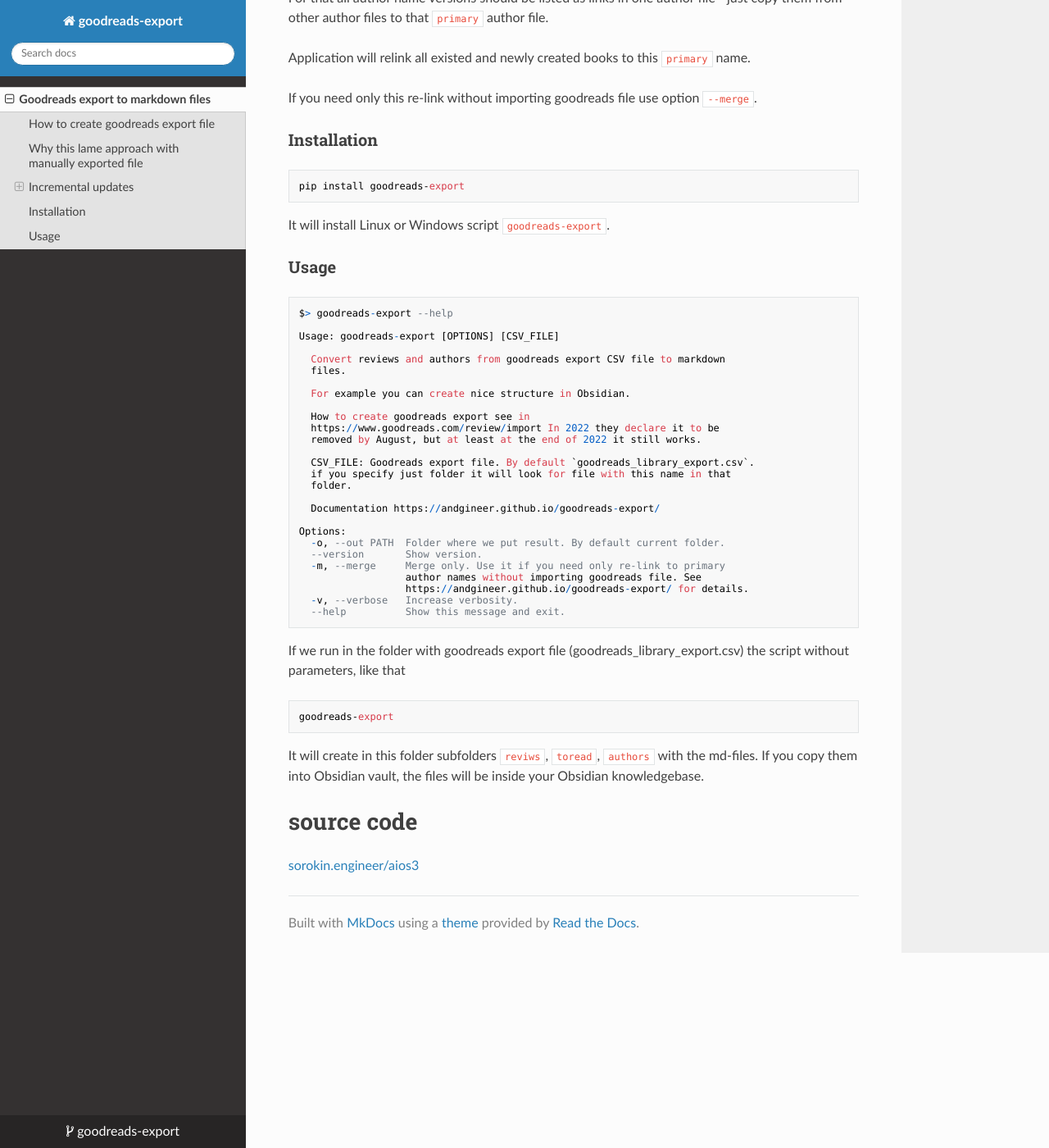
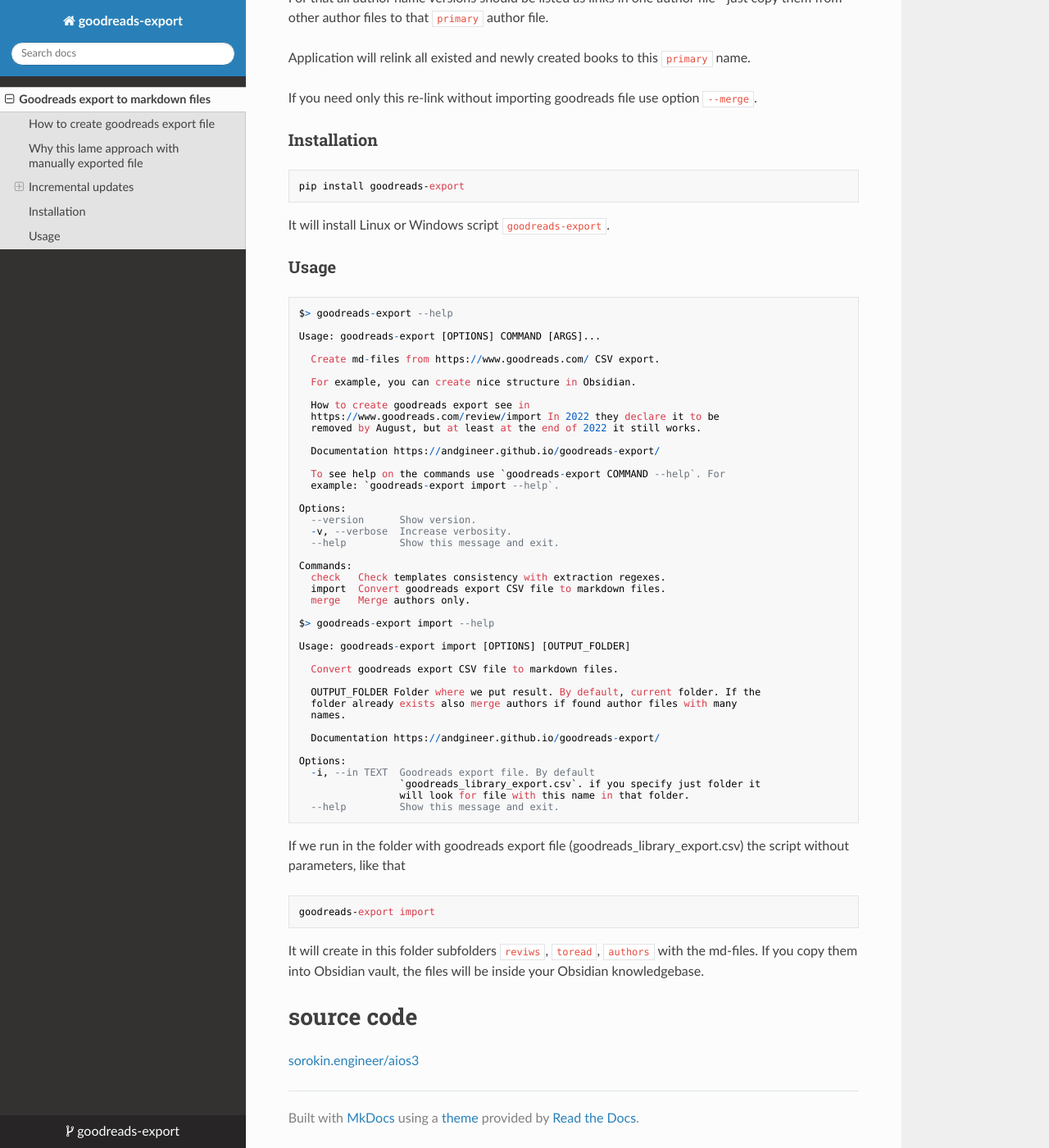
Before and after one commit to andgineer/goodreads-export, an MkDocs documentation site: the page built from docs/README.md, in a window 1280 px wide and 1400 px high, scrolled down 2370 px. Shown: the whole window at 82% size. Built offline with MkDocs 1.6.1, drawn with Linux system fonts in a browser that asks for light colours; nearby versions of some CDN libraries.

Commit message:
https://github.com/andgineer/goodreads-export/issues/16 merge as separate command

```diff
--- a/docs/README.md
+++ b/docs/README.md
@@ -83,36 +83,53 @@
 
     $> goodreads-export --help
 
-    Usage: goodreads-export [OPTIONS] [CSV_FILE]
+    Usage: goodreads-export [OPTIONS] COMMAND [ARGS]...
 
-      Convert reviews and authors from goodreads export CSV file to markdown
-      files.
+      Create md-files from https://www.goodreads.com/ CSV export.
 
-      For example you can create nice structure in Obsidian.
+      For example, you can create nice structure in Obsidian.
 
       How to create goodreads export see in
       https://www.goodreads.com/review/import In 2022 they declare it to be
       removed by August, but at least at the end of 2022 it still works.
 
-      CSV_FILE: Goodreads export file. By default `goodreads_library_export.csv`.
-      if you specify just folder it will look for file with this name in that
-      folder.
+      Documentation https://andgineer.github.io/goodreads-export/
+
+      To see help on the commands use `goodreads-export COMMAND --help`. For
+      example: `goodreads-export import --help`.
+
+    Options:
+      --version      Show version.
+      -v, --verbose  Increase verbosity.
+      --help         Show this message and exit.
+
+    Commands:
+      check   Check templates consistency with extraction regexes.
+      import  Convert goodreads export CSV file to markdown files.
+      merge   Merge authors only.
+
+    $> goodreads-export import --help
+
+    Usage: goodreads-export import [OPTIONS] [OUTPUT_FOLDER]
+
+      Convert goodreads export CSV file to markdown files.
+
+      OUTPUT_FOLDER Folder where we put result. By default, current folder. If the
+      folder already exists also merge authors if found author files with many
+      names.
 
       Documentation https://andgineer.github.io/goodreads-export/
 
     Options:
-      -o, --out PATH  Folder where we put result. By default current folder.
-      --version       Show version.
-      -m, --merge     Merge only. Use it if you need only re-link to primary
-                      author names without importing goodreads file. See
-                      https://andgineer.github.io/goodreads-export/ for details.
-      -v, --verbose   Increase verbosity.
-      --help          Show this message and exit.
+      -i, --in TEXT  Goodreads export file. By default
+                     `goodreads_library_export.csv`. if you specify just folder it
+                     will look for file with this name in that folder.
+      --help         Show this message and exit.
 
 If we run in the folder with goodreads export file (goodreads_library_export.csv) the
 script without parameters, like that
 
-    goodreads-export
+    goodreads-export import
 
 It will create in this folder subfolders `reviws`, `toread`, `authors` with the md-files.
 If you copy them into Obsidian vault, the files will be inside your Obsidian knowledgebase.
```
Also changed, not shown: 3 other files.
